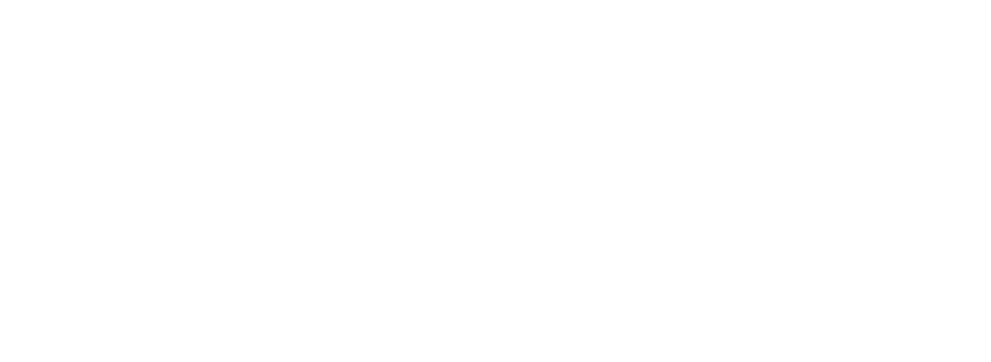
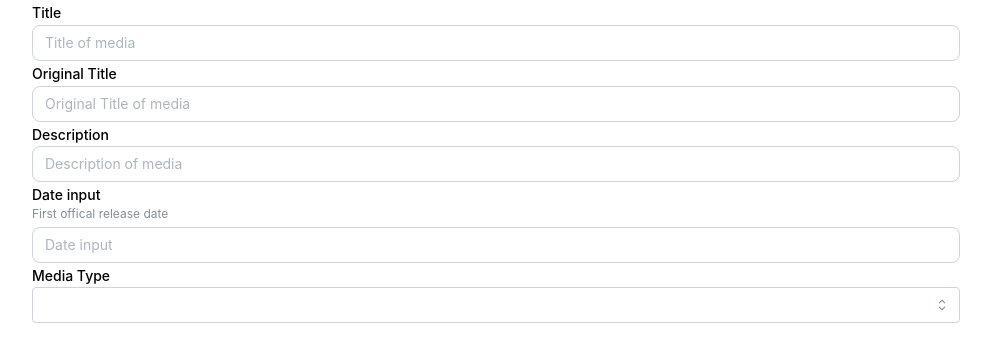
Before and after one commit to TheBandik/Horizon, a React (Vite) app in the folder frontend/: page /media in a window 1280 px wide. Before the commit this address had no page. Shown: the top 362 px of the page, without its empty margins (144-1135 px from the left). Built offline with nearby package versions, Linux system fonts and the light colour scheme; no server answers.

Commit message:
add create media form

```diff
--- a/frontend/package.json
+++ b/frontend/package.json
@@ -11,7 +11,9 @@
   },
   "dependencies": {
     "@mantine/core": "^7.17.2",
+    "@mantine/dates": "^7.17.2",
     "@mantine/hooks": "^7.17.2",
+    "dayjs": "^1.11.13",
     "react": "^19.0.0",
     "react-dom": "^19.0.0",
     "react-router-dom": "^7.3.0"
--- a/frontend/src/App.tsx
+++ b/frontend/src/App.tsx
@@ -1,10 +1,12 @@
 import { BrowserRouter as Router, Route, Routes } from "react-router-dom";
-import { MantineProvider } from "@mantine/core";
+import { MantineProvider, RadioIcon } from "@mantine/core";
 
 import '@mantine/core/styles.css';
+import '@mantine/dates/styles.css';
 
 import { Home } from "./pages/Home"
 import { AuthForm } from "./pages/AuthForm";
+import { CreateMedia } from "./pages/CreateMedia";
 
 export default function App() {
 
@@ -15,6 +17,7 @@
           <Route path="/" element={<Home />} />
           <Route path="/register" element={<AuthForm mode="register" />} />
           <Route path="/login" element={<AuthForm mode="login" />} />
+          <Route path="/media" element={<CreateMedia/>} />
         </Routes>
       </Router>
     </MantineProvider>
--- /dev/null
+++ b/frontend/src/api/media.ts
@@ -0,0 +1,17 @@
+const host = "http://127.0.0.1:8000/";
+
+export const getMediaTypes = async (): Promise<{ value: string; label: string }[]> => {
+    const response = await fetch(host + "media-types/", {
+        method: "GET",
+        headers: { "Content-Type": "application/json" },
+    });
+
+    const data = await response.json();
+
+    return [
+        { value: "", label: "Select media type" },
+        ...data.map((item: { id: number; name: string }) => ({
+            value: item.id.toString(),
+            label: item.name,
+        }))];
+};
--- /dev/null
+++ b/frontend/src/pages/CreateMedia.tsx
@@ -0,0 +1,64 @@
+import { useEffect, useState } from 'react';
+
+import { InputBase, Container, Textarea, NativeSelect } from '@mantine/core';
+import { DateInput } from '@mantine/dates';
+import { getMediaTypes } from '../api/media';
+
+const commonInputProps = {
+    radius: "md",
+};
+
+export function CreateMedia() {
+    const [releaseDate, setReleaseDate] = useState<Date | null>(null);
+    const [mediaType, setMediaType] = useState('');
+    const [options, setOptions] = useState<{ value: string; label: string }[]>([]);
+
+    useEffect(() => {
+        async function fetchData() {
+            try {
+                const data = await getMediaTypes();
+                setOptions(data);
+            } catch (error) {
+                console.error(error);
+            }
+        }
+
+        fetchData();
+    }, []);
+
+    return (
+        <Container>
+            <InputBase
+                label="Title"
+                placeholder="Title of media"
+                {...commonInputProps}
+            />
+            <InputBase
+                label="Original Title"
+                placeholder="Original Title of media"
+                {...commonInputProps}
+            />
+            <Textarea
+                label="Description"
+                placeholder="Description of media"
+                autosize
+                maxRows={10}
+                {...commonInputProps}
+            />
+            <DateInput
+                value={releaseDate}
+                onChange={setReleaseDate}
+                label="Date input"
+                placeholder="Date input"
+                description="First offical release date"
+                {...commonInputProps}
+            />
+            <NativeSelect
+                label= "Media Type"
+                value={mediaType}
+                onChange={(event) => setMediaType(event.currentTarget.value)}
+                data={options}
+            />
+        </Container>
+    );
+}
```
Also changed, not shown: 1 other file (tests, documents, lock files or other folders).
